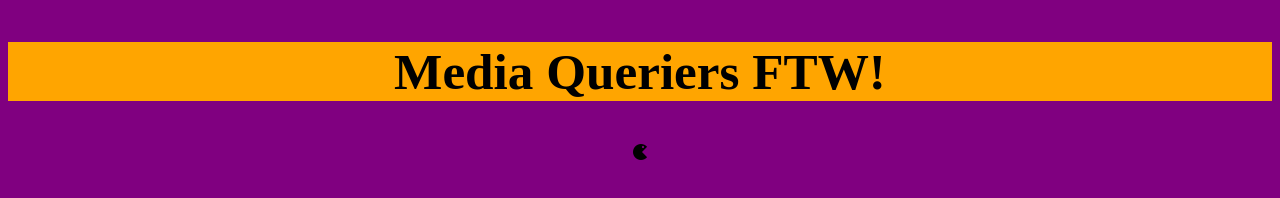
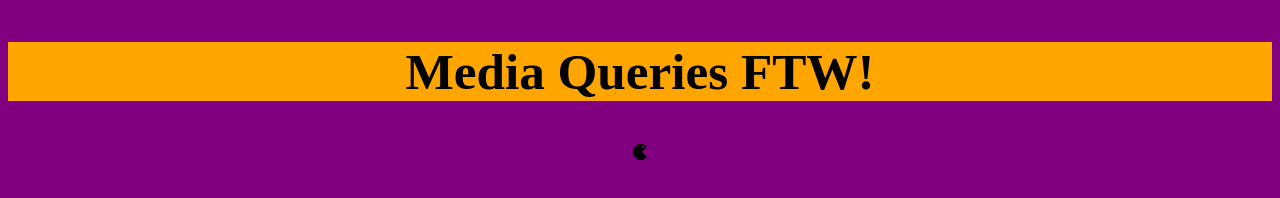
Before and after one commit to codefellows/seattle-301n9, a plain HTML site: page 01-mobile-first/demos/RWD/index.html in a window 1280 px wide. Drawn offline with Linux system fonts and the light colour scheme; files whose address does not match are found by name.

Commit message:
fix typo

```diff
--- a/01-mobile-first/demos/RWD/index.html
+++ b/01-mobile-first/demos/RWD/index.html
@@ -8,7 +8,7 @@
     <title>Media Query Demo</title>
   </head>
   <body>
-    <h2>Media Queriers FTW!</h2>
+    <h2>Media Queries FTW!</h2>
     <div class="icon-pacman"></div>
   </body>
 </html>
```
